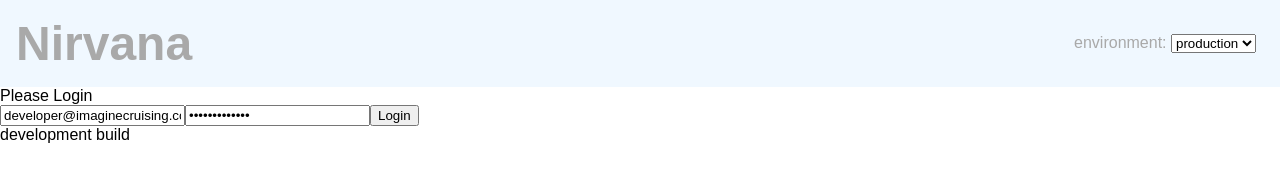
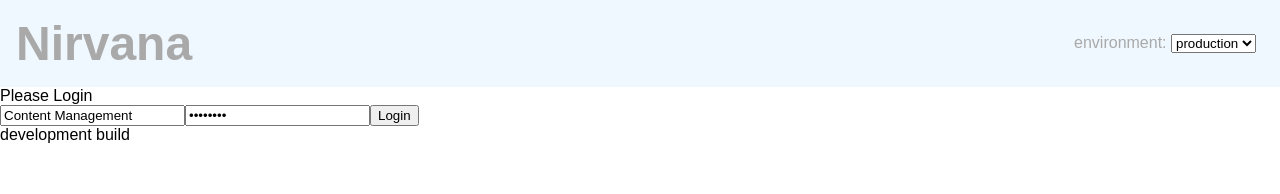
Before and after one commit to fancykingstar/nirvana, a React (Vite) app: page / in a window 1280 px wide. Shown: the top 194 px of the page. Built offline with nearby package versions, Linux system fonts and the light colour scheme.

Commit message:
refactored env and session information

```diff
--- a/src/App.js
+++ b/src/App.js
@@ -4,6 +4,7 @@ import AppContextProvider from "./component/AppContextProvider";
 
 import Header from "./component/Header";
 import Footer from "./component/Footer";
+import Main from "./component/Main";
 import AuthenticationGate from "./component/AuthenticationGate";
 
 export default function App() {
--- a/src/component/AppContextProvider/index.js
+++ b/src/component/AppContextProvider/index.js
@@ -19,35 +19,27 @@ export function useAPIFetch() {
 }
 
 export default function AppContextProvider({ children }) {
-    const [appContext, setAppContext] = usePersistedState(
+    const [env, setEnv] = usePersistedState("prod", "app-env");
+
+    const [session, setSession] = usePersistedState(
         {
-            env: "prod",
-            jwt: {},
+            jwt: null,
         },
-        "api-env",
+        `app-session-${env}`,
     );
 
     const value = React.useMemo(
         () => ({
-            ...appContext,
+            env,
+            session,
 
-            jwt: appContext.jwt[appContext.env] || null,
-            url: urls[appContext.env],
+            url: urls[env],
 
-            setJWT: (jwt) =>
-                setAppContext((appContext) => ({
-                    ...appContext,
-                    jwt,
-                })),
-
-            setEnv: (env) =>
-                setAppContext((appContext) => ({
-                    ...appContext,
-                    env,
-                })),
+            setSession,
+            setEnv,
 
             apiFetch: (url, options) =>
-                fetch([appContext.url, url].join("/"), {
+                fetch(`${urls[env]}${url}`, {
                     ...options,
                     headers: {
                         "Content-Type": "application/json;charset=utf-8",
@@ -55,7 +47,7 @@ export default function AppContextProvider({ children }) {
                     },
                 }),
         }),
-        [appContext],
+        [env, session],
     );
 
     return <AppContext.Provider value={value}>{children}</AppContext.Provider>;
--- a/src/component/AuthenticationGate/index.js
+++ b/src/component/AuthenticationGate/index.js
@@ -6,10 +6,13 @@ import { useAppContext } from "../AppContextProvider";
 import LoginForm from "../LoginForm";
 
 export default function AuthenticationGate({ children }) {
-    const { jwt, setJWT } = useAppContext();
+    const {
+        session: { jwt },
+        setJWT,
+    } = useAppContext();
 
     const jwtIsValid = React.useMemo(() => {
-        if (jwt === null) {
+        if (!jwt) {
             return false;
         }
 
--- a/src/component/LoginForm/index.js
+++ b/src/component/LoginForm/index.js
@@ -7,32 +7,29 @@ function formNoop(e) {
 }
 
 export default function LoginForm({ setJWT }) {
-    const { url: networkEnvUrl } = useAppContext();
-    const [email, setEmail] = React.useState("developer@imaginecruising.co.uk");
-    const [password, setPassword] = React.useState("Swordfish123!");
+    const { setSession, apiFetch } = useAppContext();
 
-    async function requestJWT() {
-        const {
-            data: { token },
-        } = await fetch(`${networkEnvUrl}/admin/login`, {
+    const [identifier, setIdentifier] = React.useState("Content Management");
+    const [password, setPassword] = React.useState("password");
+
+    function requestJWT() {
+        apiFetch("/auth/local", {
             method: "POST",
             body: JSON.stringify({
-                email,
+                identifier,
                 password,
             }),
-
-            headers: {},
-        }).then((x) => x.json());
-
-        setJWT(token);
+        })
+            .then((x) => x.json())
+            .then(setSession);
     }
 
     return (
         <form onSubmit={formNoop}>
             <input
-                type="email"
-                value={email}
-                onChange={(e) => setEmail(e.target.value)}
+                type="text"
+                value={identifier}
+                onChange={(e) => setIdentifier(e.target.value)}
             />
             <input
                 type="password"
--- /dev/null
+++ b/src/component/Main/index.js
@@ -0,0 +1,7 @@
+import React from "react";
+
+//import styles from "./styles.scss";
+
+export default function Main({ children }) {
+    return <main>{children}</main>;
+}
--- /dev/null
+++ b/src/component/Main/styles.css
@@ -0,0 +1,3 @@
+.main {
+    flex: 1;
+}
--- a/src/index.scss
+++ b/src/index.scss
@@ -2,6 +2,13 @@ html {
     font-size: 16px;
     font-family: sans-serif;
 }
+
+html,
+body {
+    height: 100%;
+    min-height: 100%;
+}
+
 * {
     margin: 0;
 }
```
